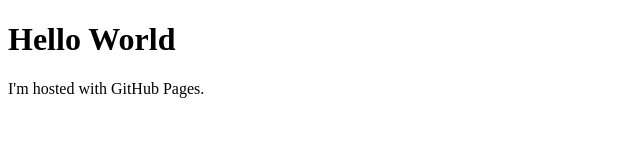
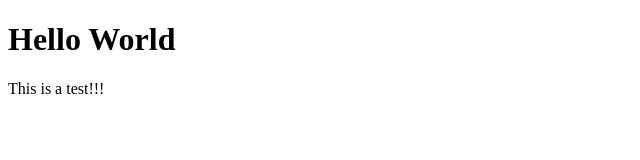
Before and after one commit to placeb0h/placeb0h.github.io, a plain HTML site: page index.html in a window 1280 px wide. Shown: the whole page, without its empty margins (0-640 px from the left). Drawn offline with Linux system fonts and the light colour scheme.

Commit message:
Testing something

```diff
--- a/index.html
+++ b/index.html
@@ -2,6 +2,6 @@
 <html>
 <body>
 <h1>Hello World</h1>
-<p>I'm hosted with GitHub Pages.</p>
+<p>This is a test!!!</p>
 </body>
 </html>
```
